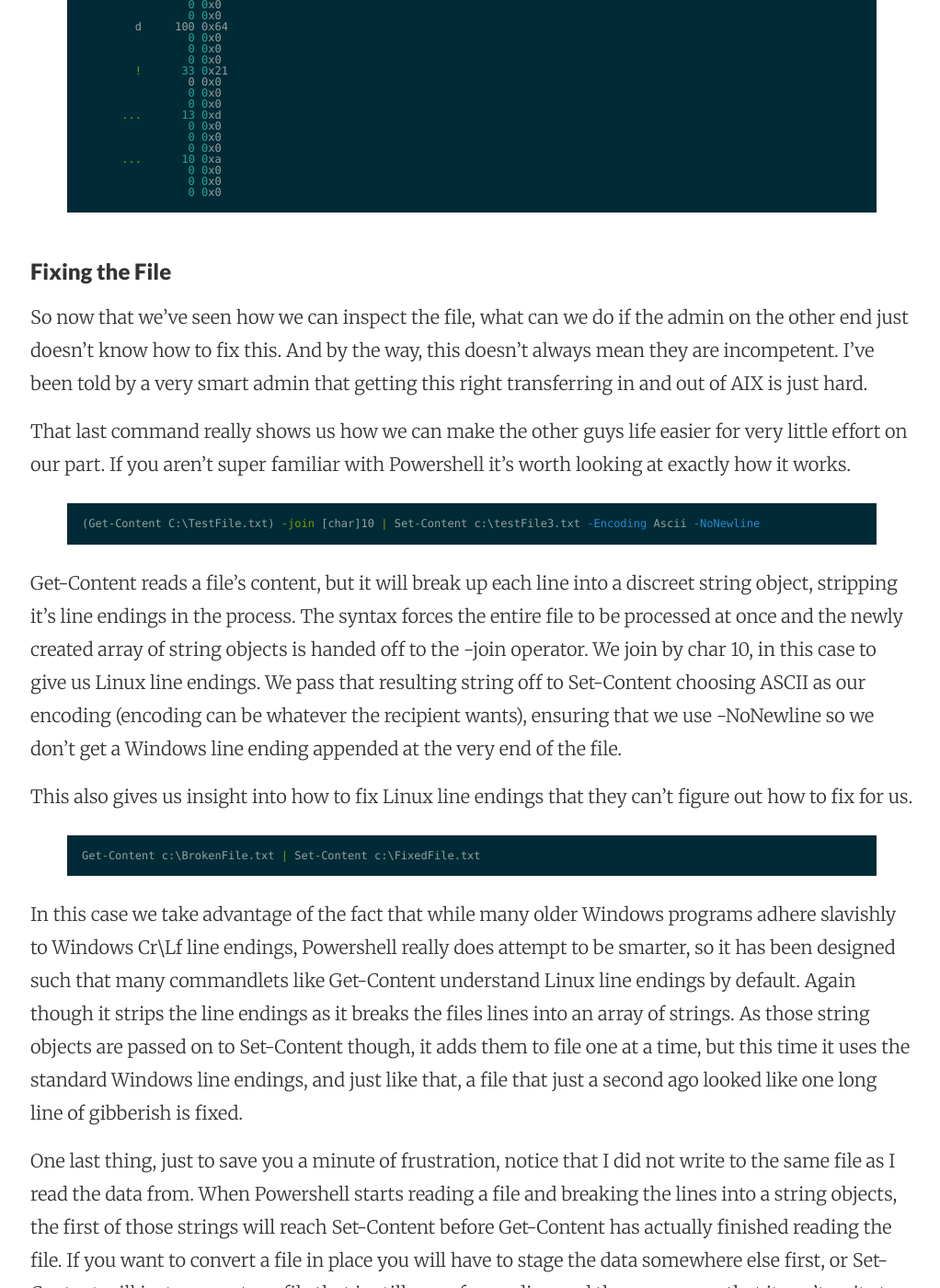
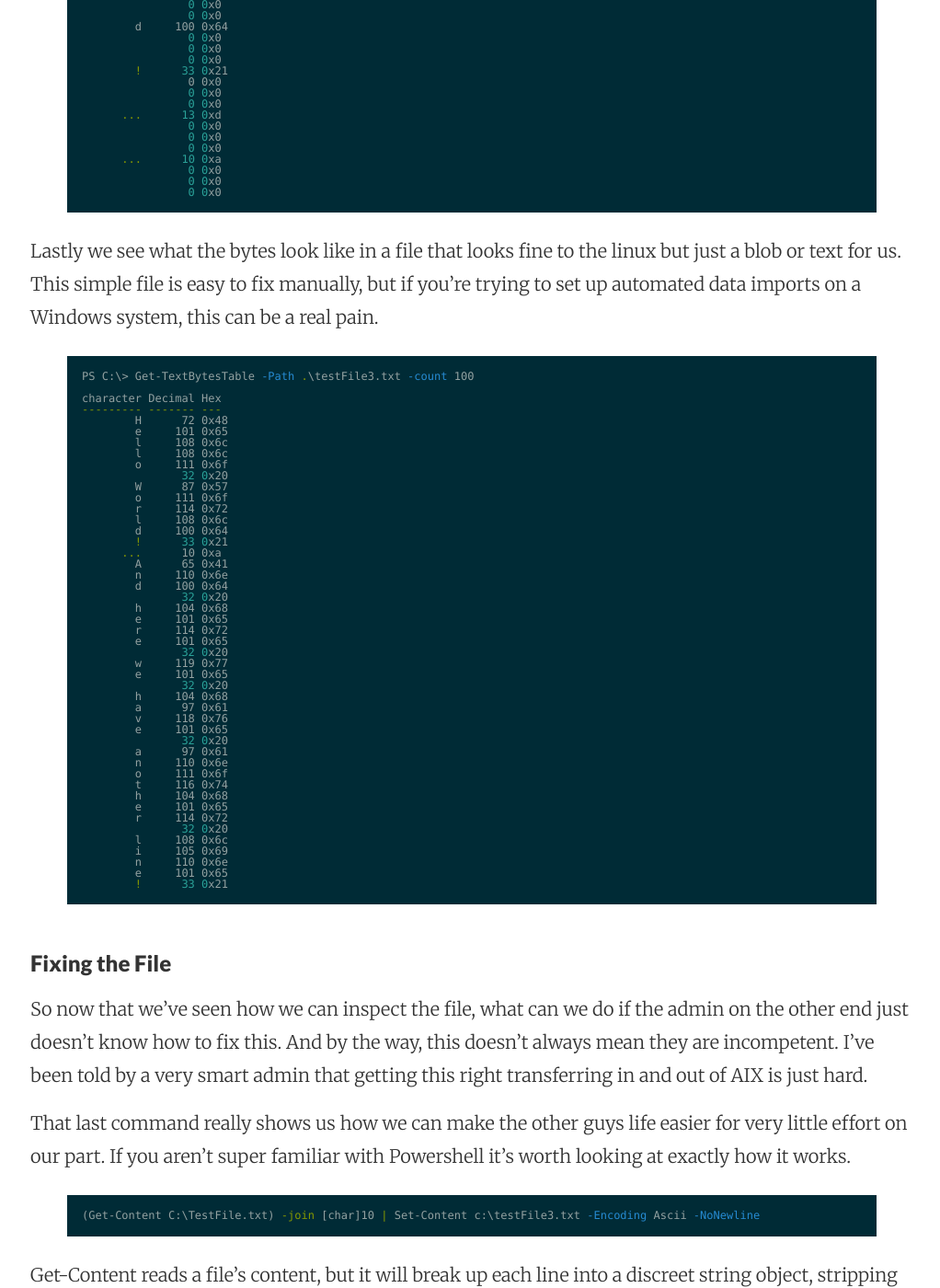
Before and after one commit to RandomNoun7/RandomNoun7.github.io, a Jekyll site: the page built from _posts/2016-02-26-file-encoding-functions.markdown, in a window 1280 px wide and 1400 px high, scrolled down 3320 px. Shown: the whole window at 92% size, without its empty margins (127-1149 px from the left). Built offline with Jekyll 4.4.1, drawn with Linux system fonts in a browser that asks for light colours.

Commit message:
more Content

```diff
--- a/_posts/2016-02-26-file-encoding-functions.markdown
+++ b/_posts/2016-02-26-file-encoding-functions.markdown
@@ -185,6 +185,57 @@ character Decimal Hex
                 0 0x0
 {%endhighlight%}
 
+Lastly we see what the bytes look like in a file that looks fine to the linux but just a blob or text for us. This simple file is easy to fix manually, but if you're trying to set up automated data imports on a Windows system, this can be a real pain.
+{%highlight powershell%}
+PS C:\> Get-TextBytesTable -Path .\testFile3.txt -count 100
+
+character Decimal Hex
+--------- ------- ---
+        H      72 0x48
+        e     101 0x65
+        l     108 0x6c
+        l     108 0x6c
+        o     111 0x6f
+               32 0x20
+        W      87 0x57
+        o     111 0x6f
+        r     114 0x72
+        l     108 0x6c
+        d     100 0x64
+        !      33 0x21
+      ...      10 0xa
+        A      65 0x41
+        n     110 0x6e
+        d     100 0x64
+               32 0x20
+        h     104 0x68
+        e     101 0x65
+        r     114 0x72
+        e     101 0x65
+               32 0x20
+        w     119 0x77
+        e     101 0x65
+               32 0x20
+        h     104 0x68
+        a      97 0x61
+        v     118 0x76
+        e     101 0x65
+               32 0x20
+        a      97 0x61
+        n     110 0x6e
+        o     111 0x6f
+        t     116 0x74
+        h     104 0x68
+        e     101 0x65
+        r     114 0x72
+               32 0x20
+        l     108 0x6c
+        i     105 0x69
+        n     110 0x6e
+        e     101 0x65
+        !      33 0x21
+{%endhighlight%}
+
 ### Fixing the File
 So now that we've seen how we can inspect the file, what can we do if the admin on the other end just doesn't know how to fix this. And by the way, this doesn't always mean they are incompetent. I've been told by a very smart admin that getting this right transferring in and out of AIX is just hard.
 
```
